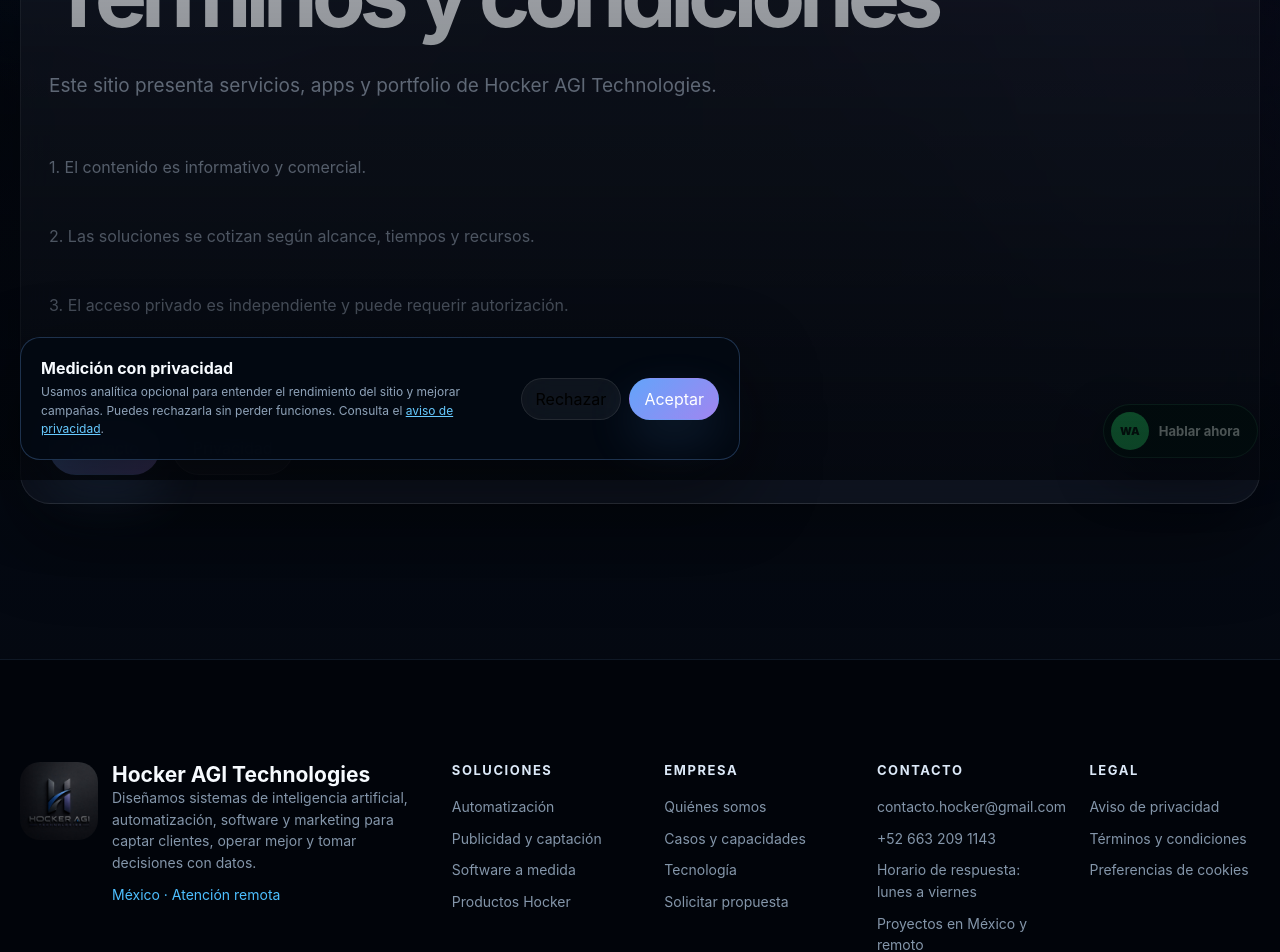
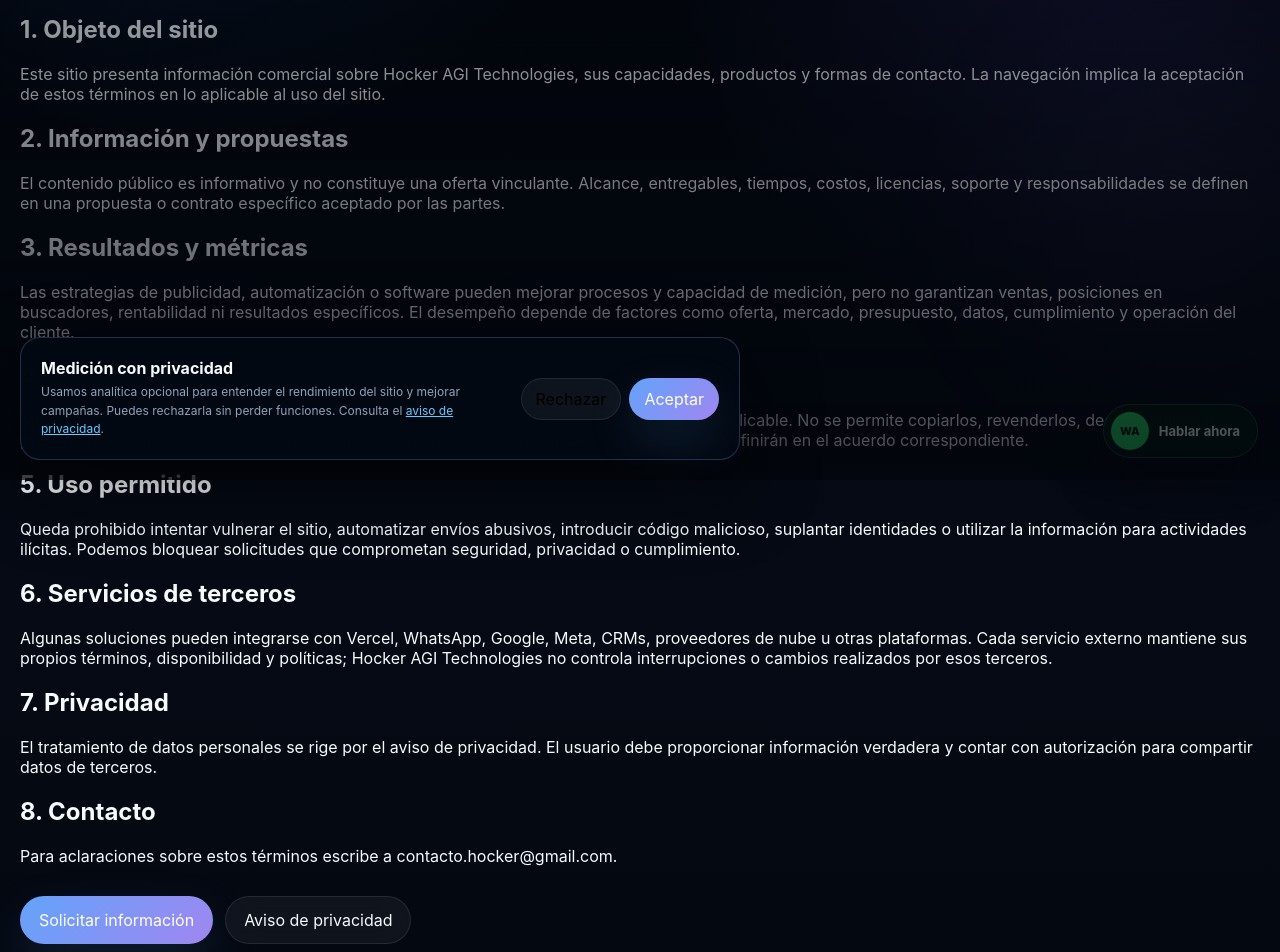
Before and after one commit to HockerAGI/hocker.agi, a Next.js app: page /legal/terms in a window 1280 px wide. Shown: the part 320-1272 px from the top of the page. Built offline with nearby package versions, Linux system fonts and the light colour scheme.

Commit message:
fix(legal): expand public terms and service boundaries

```diff
--- a/src/app/legal/terms/page.tsx
+++ b/src/app/legal/terms/page.tsx
@@ -1,31 +1,84 @@
 import type { Metadata } from "next";
 import Link from "next/link";
+import { PUBLIC_SITE } from "@/lib/public-site";
 
 export const metadata: Metadata = {
   title: "Términos y condiciones",
-  description: "Términos de uso del sitio oficial de Hocker AGI Technologies.",
+  description: "Términos de uso del sitio y condiciones generales de información comercial de Hocker AGI Technologies.",
+  alternates: { canonical: "/legal/terms" },
 };
 
 export default function TermsPage() {
   return (
-    <div className="section">
-      <div className="container">
-        <div className="panel legal-panel">
-          <div className="kicker">Legal</div>
-          <h1 className="hero-title">Términos y condiciones</h1>
-          <p className="hero-text">Este sitio presenta servicios, apps y portfolio de Hocker AGI Technologies.</p>
-          <div className="legal-list">
-            <p>1. El contenido es informativo y comercial.</p>
-            <p>2. Las soluciones se cotizan según alcance, tiempos y recursos.</p>
-            <p>3. El acceso privado es independiente y puede requerir autorización.</p>
-            <p>4. El uso de datos de contacto se limita al seguimiento comercial y soporte.</p>
-          </div>
-          <div className="hero-actions">
-            <Link href="/contacto" className="button button-primary button-big">Contacto</Link>
-            <Link href="/legal/privacy" className="button button-secondary button-big">Privacidad</Link>
-          </div>
+    <main className="section legal-page">
+      <div className="container narrow-container">
+        <p className="eyebrow">LEGAL</p>
+        <h1>Términos y condiciones</h1>
+        <p className="legal-updated">Última actualización: 4 de agosto de 2026</p>
+
+        <div className="legal-content">
+          <section>
+            <h2>1. Objeto del sitio</h2>
+            <p>
+              Este sitio presenta información comercial sobre {PUBLIC_SITE.brand}, sus capacidades, productos y formas de contacto. La navegación implica la aceptación de estos términos en lo aplicable al uso del sitio.
+            </p>
+          </section>
+
+          <section>
+            <h2>2. Información y propuestas</h2>
+            <p>
+              El contenido público es informativo y no constituye una oferta vinculante. Alcance, entregables, tiempos, costos, licencias, soporte y responsabilidades se definen en una propuesta o contrato específico aceptado por las partes.
+            </p>
+          </section>
+
+          <section>
+            <h2>3. Resultados y métricas</h2>
+            <p>
+              Las estrategias de publicidad, automatización o software pueden mejorar procesos y capacidad de medición, pero no garantizan ventas, posiciones en buscadores, rentabilidad ni resultados específicos. El desempeño depende de factores como oferta, mercado, presupuesto, datos, cumplimiento y operación del cliente.
+            </p>
+          </section>
+
+          <section>
+            <h2>4. Propiedad intelectual</h2>
+            <p>
+              Marcas, logotipos, textos, interfaces y materiales propios están protegidos por la legislación aplicable. No se permite copiarlos, revenderlos, descompilarlos o presentarlos como propios sin autorización. Los derechos sobre entregables contratados se definirán en el acuerdo correspondiente.
+            </p>
+          </section>
+
+          <section>
+            <h2>5. Uso permitido</h2>
+            <p>
+              Queda prohibido intentar vulnerar el sitio, automatizar envíos abusivos, introducir código malicioso, suplantar identidades o utilizar la información para actividades ilícitas. Podemos bloquear solicitudes que comprometan seguridad, privacidad o cumplimiento.
+            </p>
+          </section>
+
+          <section>
+            <h2>6. Servicios de terceros</h2>
+            <p>
+              Algunas soluciones pueden integrarse con Vercel, WhatsApp, Google, Meta, CRMs, proveedores de nube u otras plataformas. Cada servicio externo mantiene sus propios términos, disponibilidad y políticas; Hocker AGI Technologies no controla interrupciones o cambios realizados por esos terceros.
+            </p>
+          </section>
+
+          <section>
+            <h2>7. Privacidad</h2>
+            <p>
+              El tratamiento de datos personales se rige por el <Link href="/legal/privacy">aviso de privacidad</Link>. El usuario debe proporcionar información verdadera y contar con autorización para compartir datos de terceros.
+            </p>
+          </section>
+
+          <section>
+            <h2>8. Contacto</h2>
+            <p>
+              Para aclaraciones sobre estos términos escribe a <a href={`mailto:${PUBLIC_SITE.email}`}>{PUBLIC_SITE.email}</a>.
+            </p>
+          </section>
+        </div>
+
+        <div className="section-actions">
+          <Link href="/contacto" className="button button-primary">Solicitar información</Link>
+          <Link href="/legal/privacy" className="button button-secondary">Aviso de privacidad</Link>
         </div>
       </div>
-    </div>
+    </main>
   );
 }
```
